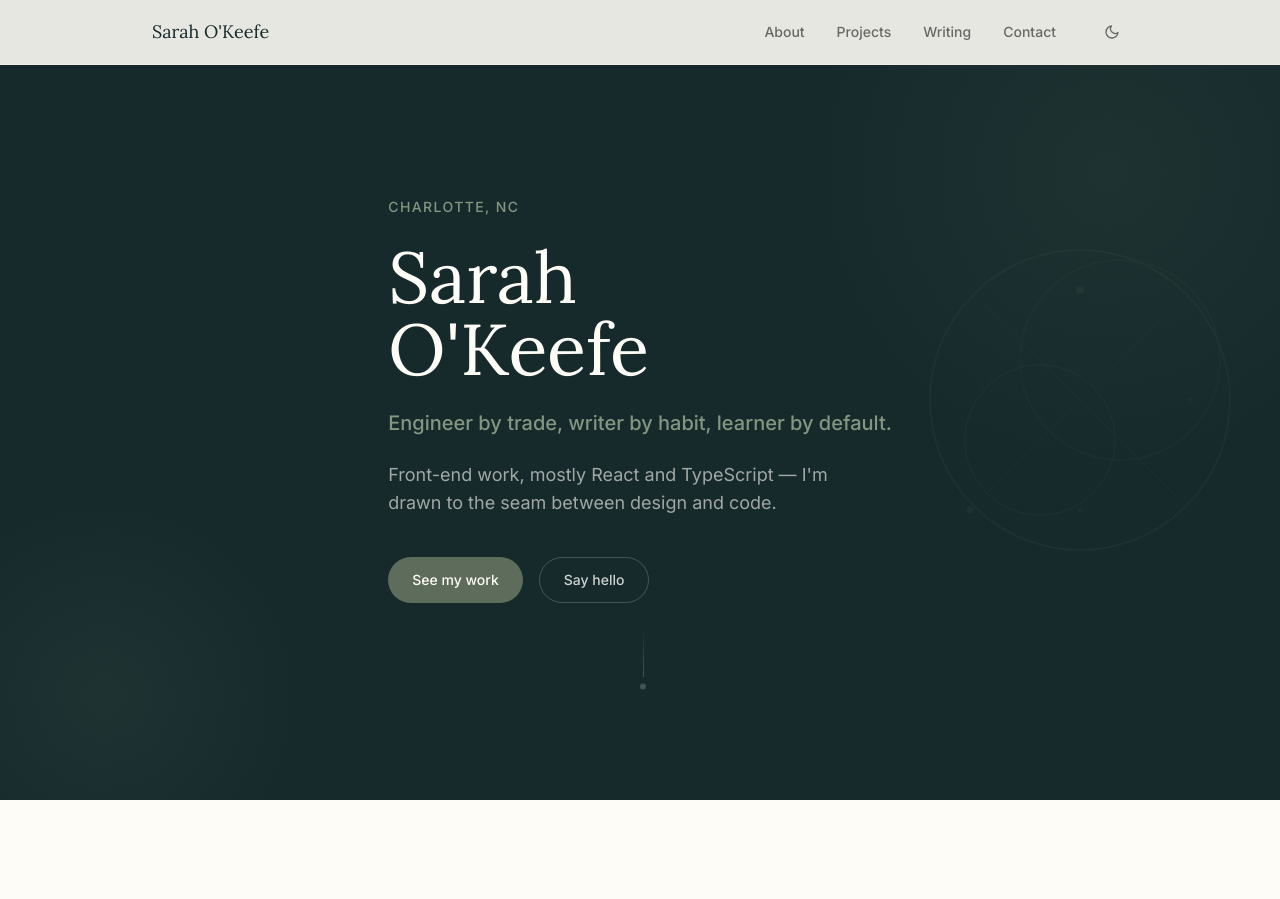
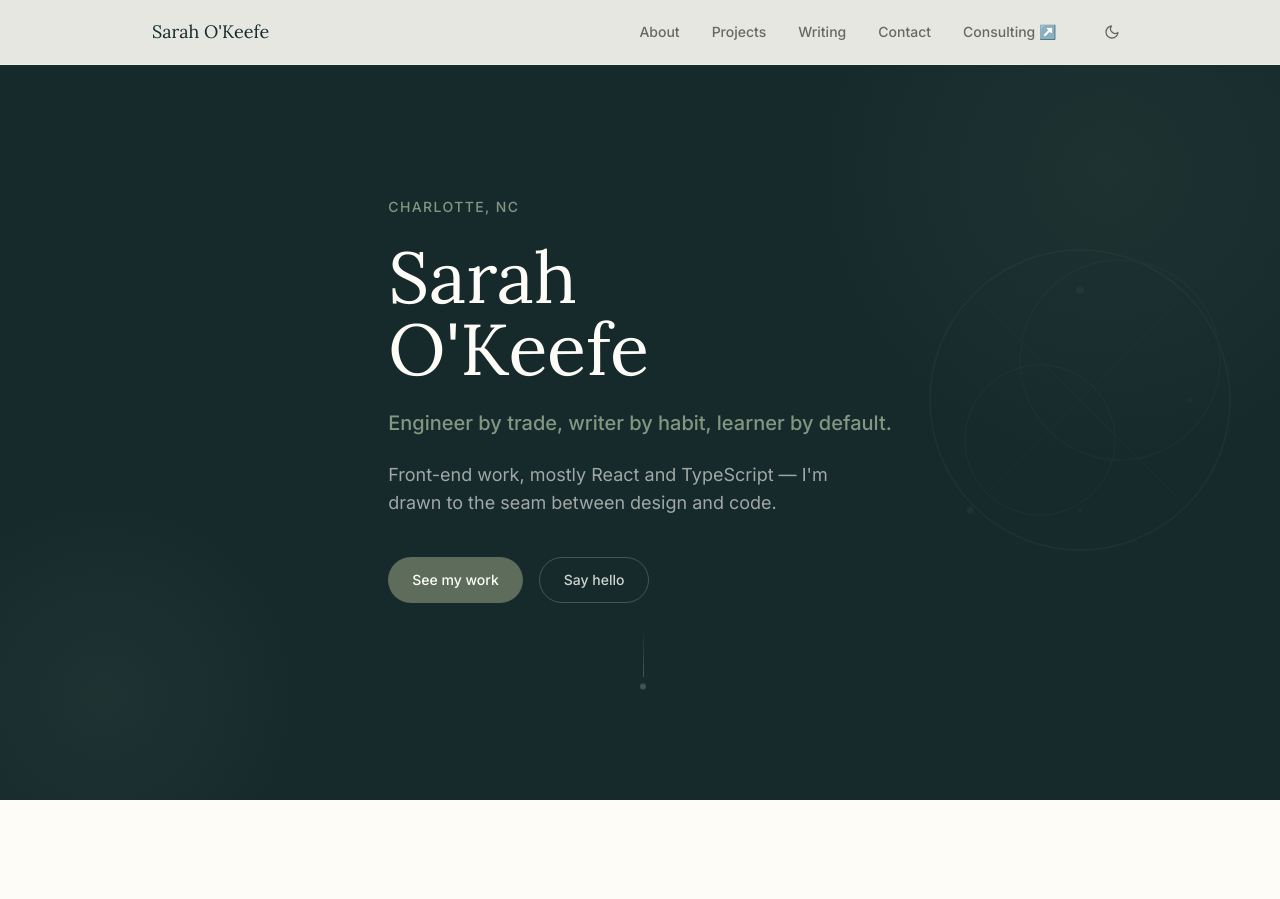
Before and after one commit to sarahmorrisokeefe/sarahmorrisokeefe.github.io, an Astro site: page / in a window 1280 px wide. Shown: the top 899 px of the page. Built offline with nearby package versions, Linux system fonts and the light colour scheme; Astro itself is replaced by a stand-in of ours.

Commit message:
feat: add Consulting nav link to header

```diff
--- a/src/components/layout/Header.astro
+++ b/src/components/layout/Header.astro
@@ -1,9 +1,10 @@
 ---
-const navLinks = [
+const navLinks: { href: string; label: string; external?: boolean }[] = [
   { href: '#about', label: 'About' },
   { href: '#projects', label: 'Projects' },
   { href: '#writing', label: 'Writing' },
   { href: '#contact', label: 'Contact' },
+  { href: 'http://dx.okeefesarah.com/', label: 'Consulting ↗', external: true },
 ];
 ---
 
@@ -26,6 +27,8 @@ const navLinks = [
         navLinks.map((link) => (
           <a
             href={link.href}
+            target={link.external ? '_blank' : undefined}
+            rel={link.external ? 'noopener noreferrer' : undefined}
             class="text-sm font-medium text-ink dark:text-cream/70 hover:text-ink-dark dark:hover:text-cream transition-colors duration-200 relative group"
           >
             {link.label}
@@ -173,6 +176,8 @@ const navLinks = [
         navLinks.map((link) => (
           <a
             href={link.href}
+            target={link.external ? '_blank' : undefined}
+            rel={link.external ? 'noopener noreferrer' : undefined}
             class="mobile-nav-link text-sm font-medium text-ink dark:text-cream/70 hover:text-sage transition-colors py-1"
           >
             {link.label}
```
